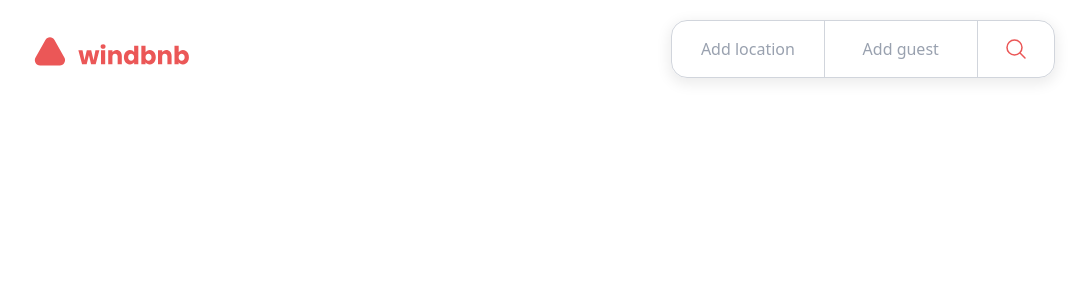
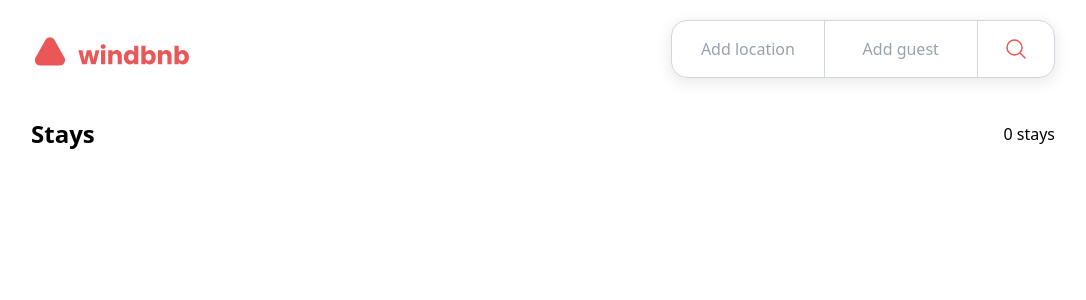
Before and after one commit to jacob-guerrero/funval-mp1, a React (Vite) app: page / in a window 1280 px wide. Shown: the top 300 px of the page, without its empty margins (97-1183 px from the left). Built offline with nearby package versions, Linux system fonts and the light colour scheme.

Commit message:
Agregar contenido Main

```diff
--- a/src/App.jsx
+++ b/src/App.jsx
@@ -1,11 +1,12 @@
 import Header from "./components/Header";
+import Main from "./components/Main";
 import Modal from "./components/Modal";
 
 function App() {
   return (
     <>
       <Header />
-
+      <Main />
       <Modal />
     </>
   );
--- /dev/null
+++ b/src/components/Main.jsx
@@ -0,0 +1,19 @@
+export default function Main() {
+  return (
+    <main class="px-2 py-5 flex flex-col gap-6 items-center md:p-5">
+      <div class="w-full max-w-5xl flex justify-between items-center">
+        <h2 id="stays-title" class="text-2xl font-bold">
+          Stays
+        </h2>
+        <p>
+          <span class="stays-number">0</span> stays
+        </p>
+      </div>
+
+      <ul
+        id="stays-container"
+        class="w-full max-w-5xl grid grid-cols-[repeat(auto-fit,minmax(250px,1fr))] justify-items-center gap-4"
+      ></ul>
+    </main>
+  );
+}
```
